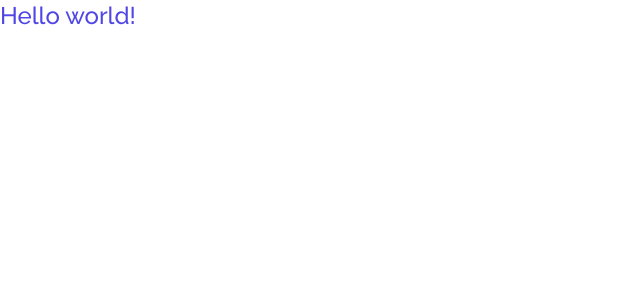
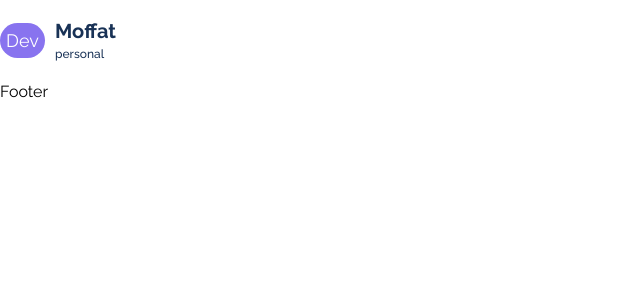
Before and after one commit to MoffatMuga/my-portfolio, a React (Vite) app: page / in a window 1280 px wide. Shown: the top 300 px of the page, without its empty margins (0-640 px from the left). Built offline with nearby package versions, Linux system fonts and the light colour scheme.

Commit message:
add Header

```diff
--- a/src/App.jsx
+++ b/src/App.jsx
@@ -1,6 +1,9 @@
 import { useEffect } from 'react'
 import Aos from 'aos'
 import './App.css'
+
+import Header from './components/Header/Header';
+import Footer from './components/Footer/Footer';
 
 function App() {
   useEffect (() =>{
@@ -9,9 +12,12 @@ function App() {
 
 
   return (
-    <h1 className="text-indigo-600 text-2xl font-[500]">
-      Hello world!
-    </h1>
+    <>
+          <Header/>
+            <main></main>
+          <Footer/>
+    </>
+
   )
 }
 
--- /dev/null
+++ b/src/components/Footer/Footer.jsx
@@ -0,0 +1,9 @@
+import React from 'react'
+
+function Footer() {
+  return (
+    <div>Footer</div>
+  )
+}
+
+export default Footer
--- /dev/null
+++ b/src/components/Header/Header.jsx
@@ -0,0 +1,24 @@
+import React from 'react'
+
+function Header() {
+  return (
+    <header className='w-full h-[80px] flex items-center justify-center'>
+    <div className="container">
+        <div className='flex items-center justify-between'>
+            <div className='flex items-center gap-[10px]'>
+                <span className='w-[45px] h-[35px] bg-primaryColor text-white text-[18px] font-500 rounded-full flex items-center justify-center'>Dev</span>
+                <div className='flex flex-col'>
+                    <h2 className='text-xl text-smallTextColor font-[700]'>Moffat</h2>
+                    <p className='text-smallTextColor text-[12px] font-[500]'>personal</p>
+                </div>
+            </div>
+        </div>
+    </div>
+    </header>
+
+
+
+  )
+}
+
+export default Header
```
